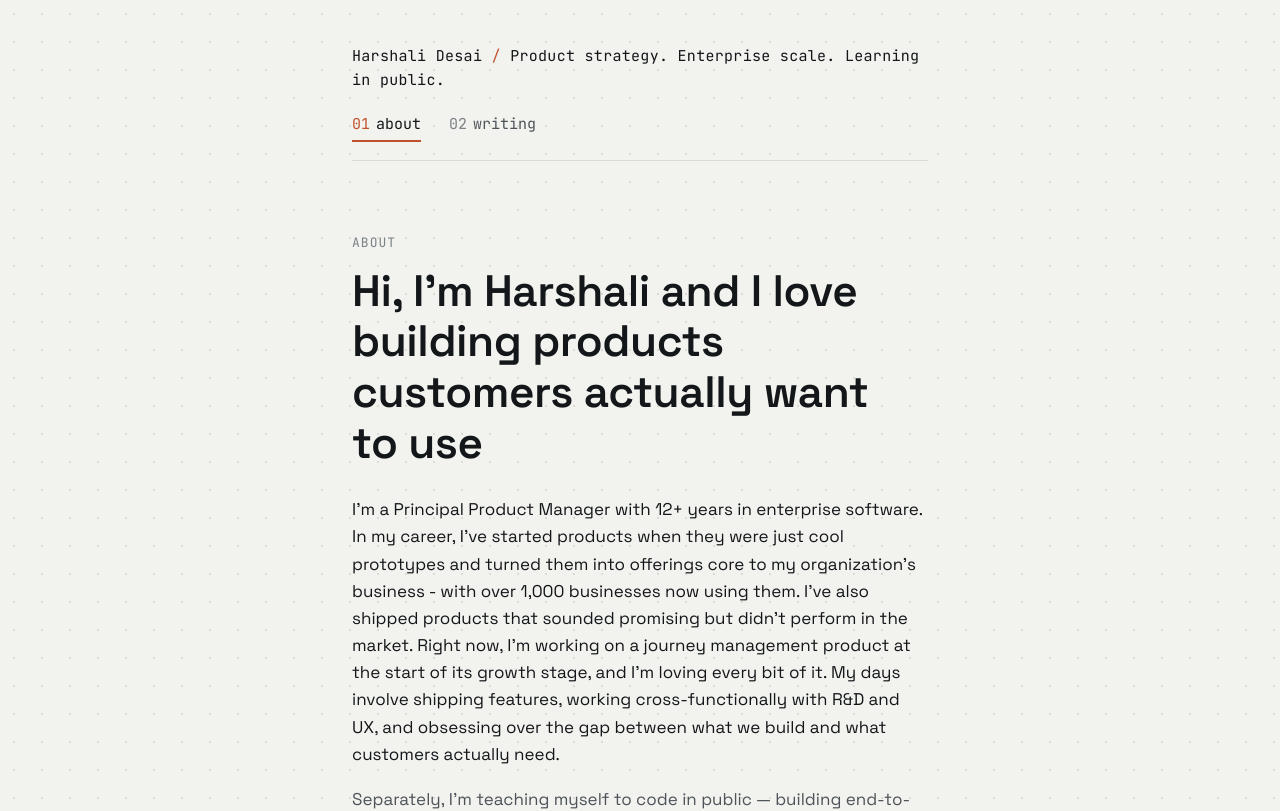
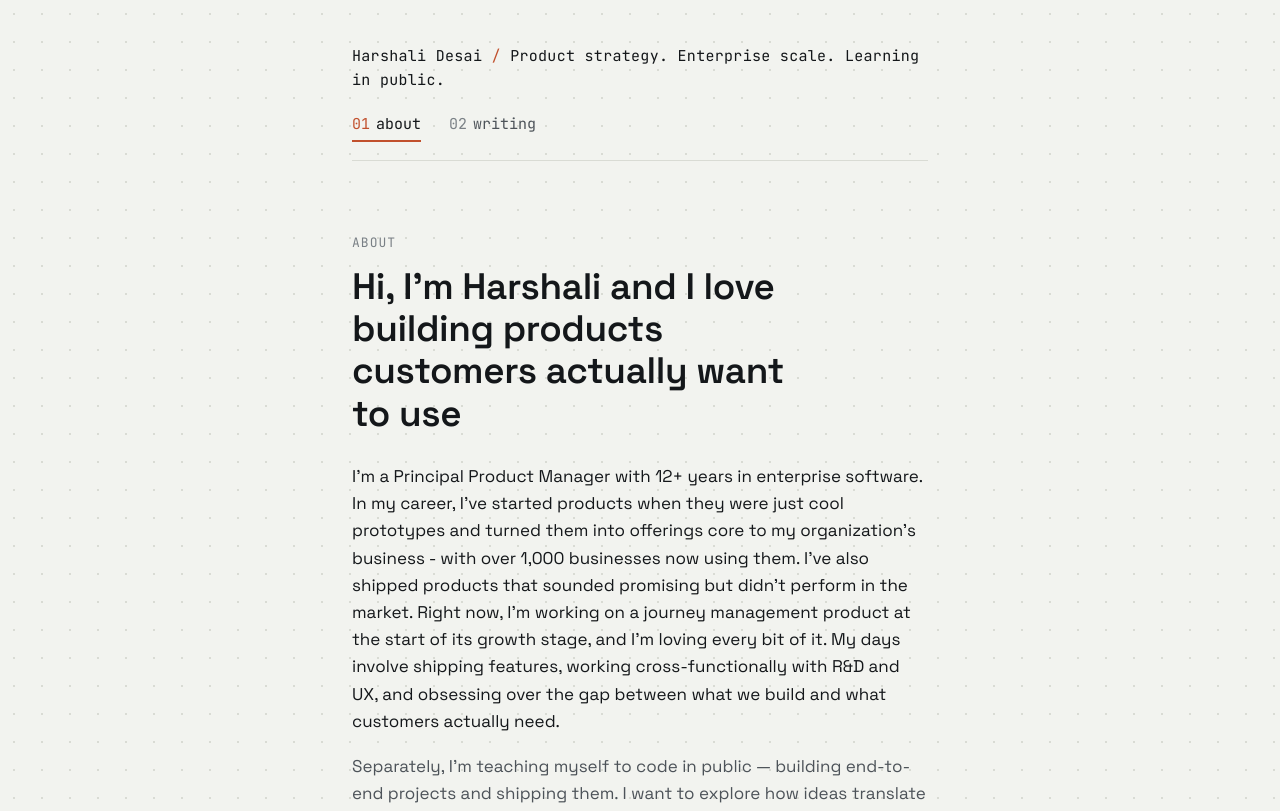
Before and after one commit to harshalibdesai/personal-site, a Next.js app: page / in a window 1280 px wide. Shown: the top 811 px of the page. Built offline with nearby package versions, Linux system fonts and the light colour scheme.

Commit message:
Reduce page heading size on About and Writing

```diff
--- a/app/page.module.css
+++ b/app/page.module.css
@@ -1,5 +1,5 @@
 .heading {
-  font-size: clamp(1.9rem, 5vw, 2.75rem);
+  font-size: clamp(1.6rem, 4vw, 2.3rem);
   line-height: 1.15;
   letter-spacing: -0.01em;
   font-weight: 600;
--- a/app/writing/page.module.css
+++ b/app/writing/page.module.css
@@ -1,5 +1,5 @@
 .heading {
-  font-size: clamp(1.9rem, 5vw, 2.75rem);
+  font-size: clamp(1.6rem, 4vw, 2.3rem);
   line-height: 1.15;
   letter-spacing: -0.01em;
   font-weight: 600;
```
